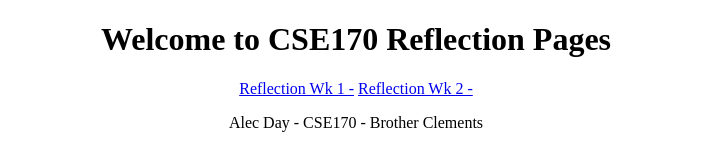
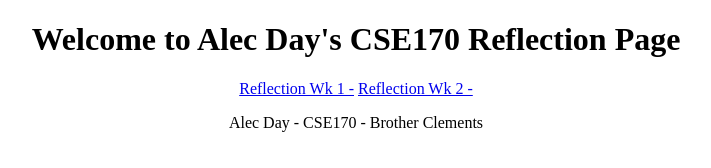
Before and after one commit to jaarhday/CSE-170, a plain HTML site: page index.html in a window 1280 px wide. Shown: the whole page, without its empty margins (284-995 px from the left). Drawn offline with Linux system fonts and the light colour scheme.

Commit message:
Update index.html

```diff
--- a/index.html
+++ b/index.html
@@ -10,7 +10,7 @@
 <body>
     <div id="content">
         <header>
-            <h1>Welcome to CSE170 Reflection Pages</h1>
+            <h1>Welcome to Alec Day's CSE170 Reflection Page</h1>
         </header>
         <main>
             <a href="./CSE 170_ Wk 1.docx"> Reflection Wk 1 -</a>
```
